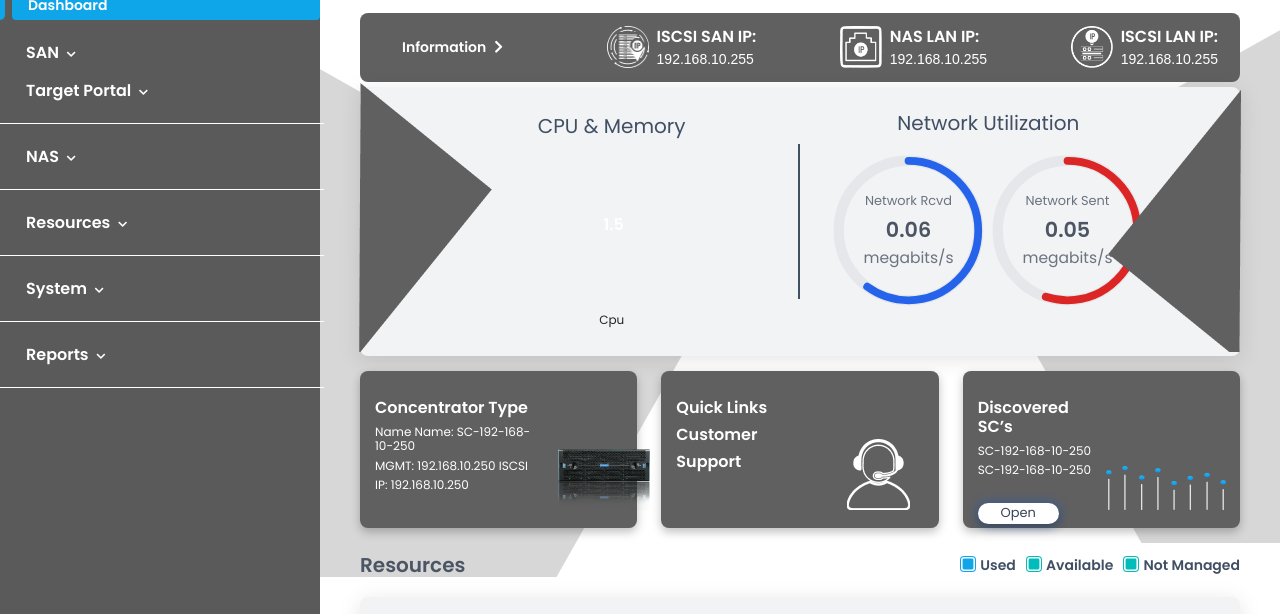
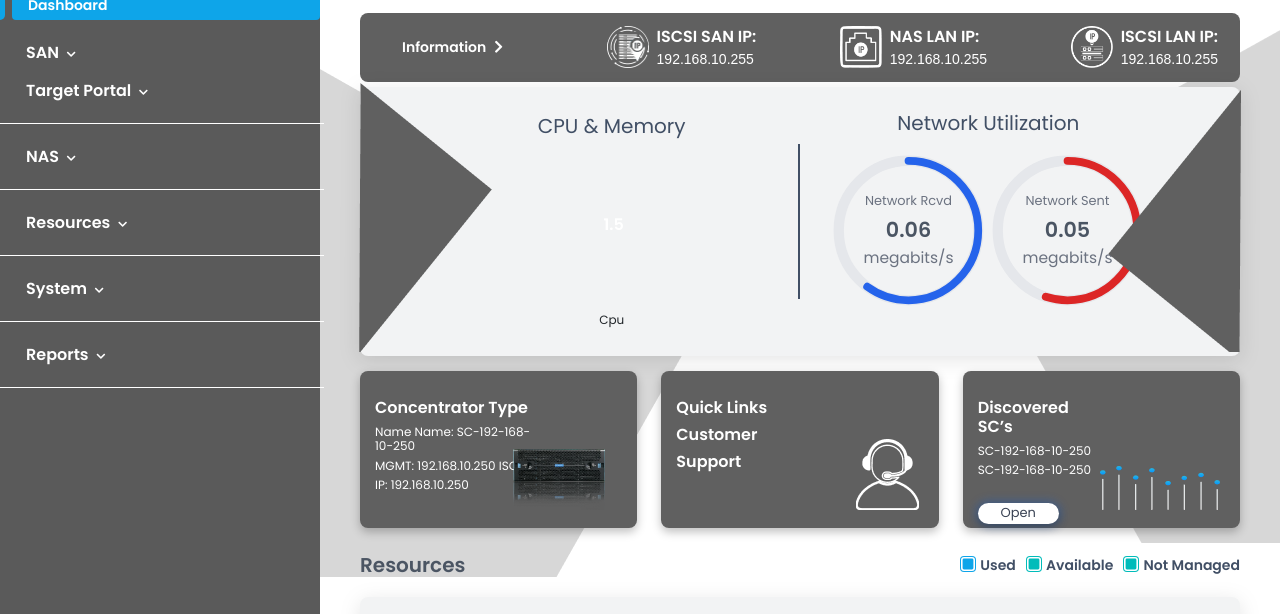
Before and after one commit to waqasalimughal/ui_task, a plain HTML site: page index.html in a window 1280 px wide. Shown: the part 147-761 px from the top of the page. Drawn offline with Linux system fonts and the light colour scheme; a script that the page names is missing; a web font is replaced by a local one.

Commit message:
Update styles.css

```diff
--- a/assets/css/styles.css
+++ b/assets/css/styles.css
@@ -667,6 +667,7 @@ h2.dashboard-title {
 .memory-card img {
   position: absolute;
   bottom: 18px;
+  right:20px;
 }
 
 .card-title {
```
